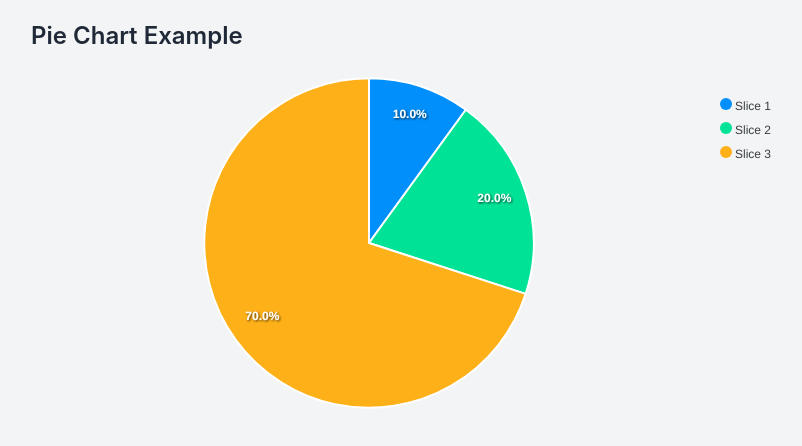
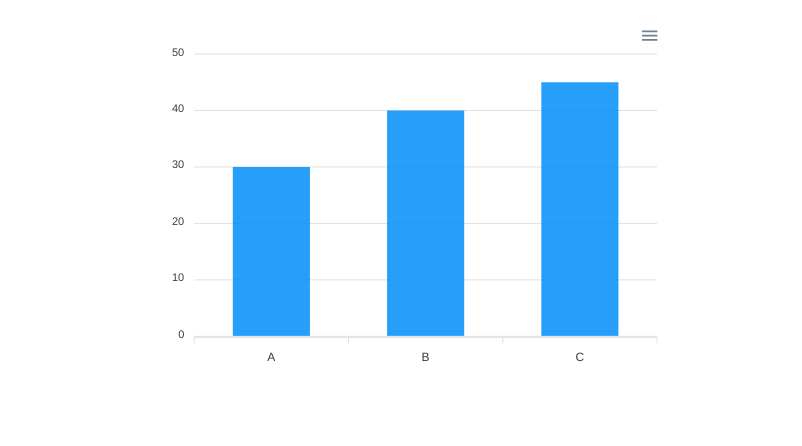
Before and after one commit to meetoza1706/student-web, a Flask app: page /test in a window 1280 px wide. Shown: the top 446 px of the page, without its empty margins (229-1031 px from the left). Run offline with Flask 3, Linux system fonts and the light colour scheme; some libraries are stand-ins or nearby versions.

```diff
--- a/main.py
+++ b/main.py
@@ -174,8 +174,13 @@ def home():
                 print(f"Overall Absent percentage: {absent_percentage:.2f}%")
                 print(f"Overall Late percentage: {late_percentage:.2f}%")
 
+                total_lectures = 295
+                a_present_percentage = round((total_present / total_lectures) * 100, 2)
+                a_absent_percentage = round((total_absent / total_lectures) * 100, 2)
+                a_late_percentage = round((total_late / total_lectures) * 100, 2)
+                remaining = 100 - (a_absent_percentage + a_present_percentage + a_late_percentage)
                 if request.args.get('ajax'):
-                    return jsonify({'present_percent': present_percentage, 'absent_percent': absent_percentage, 'late_percent': late_percentage})
+                    return jsonify({'present_percent': present_percentage, 'absent_percent': absent_percentage, 'late_percent': late_percentage, 'a_present_percent': a_present_percentage, 'a_absent_percent': a_absent_percentage, 'a_late_percent': a_late_percentage, 'remaining': remaining})
 
             else:
                 print("No attendance data available.")
--- a/templates/test.html
+++ b/templates/test.html
@@ -4,74 +4,43 @@
 <head>
   <meta charset="UTF-8">
   <meta name="viewport" content="width=device-width, initial-scale=1.0">
-    <title>Pie Chart Example</title>
-    <!-- Include ApexCharts CSS -->
-    <link rel="stylesheet" href="https://cdn.jsdelivr.net/npm/apexcharts/dist/apexcharts.min.css">
-    <!-- Include Flowbite CSS (for styling, optional) -->
-    <link rel="stylesheet" href="https://cdnjs.cloudflare.com/ajax/libs/flowbite/2.3.0/flowbite.min.css">
-    <style>
-        body {
-            background-color: #f3f4f6;
-        }
-
-        .container {
-            max-width: 800px;
-            margin: 0 auto;
-            padding: 20px;
-        }
-
-        #chart {
-            background-color: #ffffff;
-            box-shadow: 0 4px 6px rgba(0, 0, 0, 0.1);
-            border-radius: 8px;
-            padding: 20px;
-        }
-    </style>
+  <title>Bar Chart Example</title>
+  <!-- Include Tailwind CSS -->
+  <link href="https://cdn.jsdelivr.net/npm/tailwindcss@2.2.19/dist/tailwind.min.css" rel="stylesheet">
+  <!-- Include ApexCharts -->
+  <script src="https://cdn.jsdelivr.net/npm/apexcharts"></script>
 </head>
 
-<body>
-
-    <div class="container">
-        <h1 class="text-2xl font-semibold text-gray-800 mb-4">Pie Chart Example</h1>
-
-        <div id="chart1"></div>
-
-    </div>
-
-    <!-- Include ApexCharts JS -->
-    <script src="https://cdn.jsdelivr.net/npm/apexcharts"></script>
+<body class="p-6">
+  <div id="chart" class="w-full max-w-lg mx-auto"></div>
 
   <script>
-        document.addEventListener("DOMContentLoaded", function () {
-            // Sample data for the pie chart
-            const series = [44, 55, 13, 43, 22];
-
-            // Options for the pie chart
-            const options = {
-            series: [10, 20, 70],  // Data for 3 slices
+    var options = {
+      series: [{
+        data: [30, 40, 45]
+      }],
       chart: {
-                type: 'pie',
-                height: 350,
+        type: 'bar',
+        height: 350
       },
-            labels: ['Slice 1', 'Slice 2', 'Slice 3'],  // Labels for each slice
-            responsive: [{
-                breakpoint: 480,
-                options: {
-                    chart: {
-                        width: 200,
+      plotOptions: {
+        bar: {
+          horizontal: false,
+          columnWidth: '50%',
+          endingShape: 'rounded'
         },
-                    legend: {
-                        position: 'bottom',
+      },
+      dataLabels: {
+        enabled: false
+      },
+      xaxis: {
+        categories: ['A', 'B', 'C'],
       }
-                }
-            }]
     };
 
-        const chart = new ApexCharts(document.querySelector("#chart1"), options);
+    var chart = new ApexCharts(document.querySelector("#chart"), options);
     chart.render();
-        });
   </script>
-
 </body>
 
 </html>
```
Also changed, not shown: templates/index.html (+66 -14 lines), 1 other file. Lines whose indentation alone changed are shown as unchanged.
